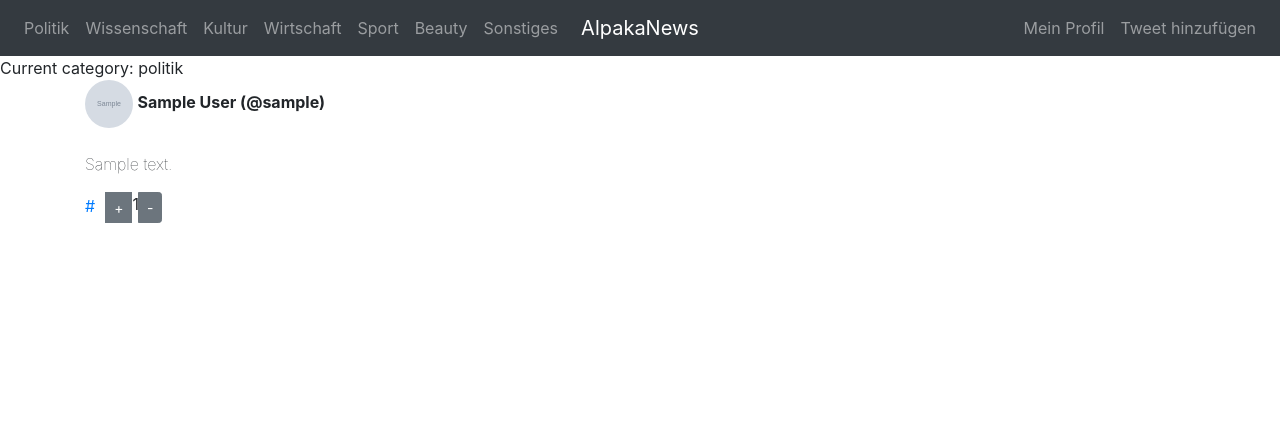
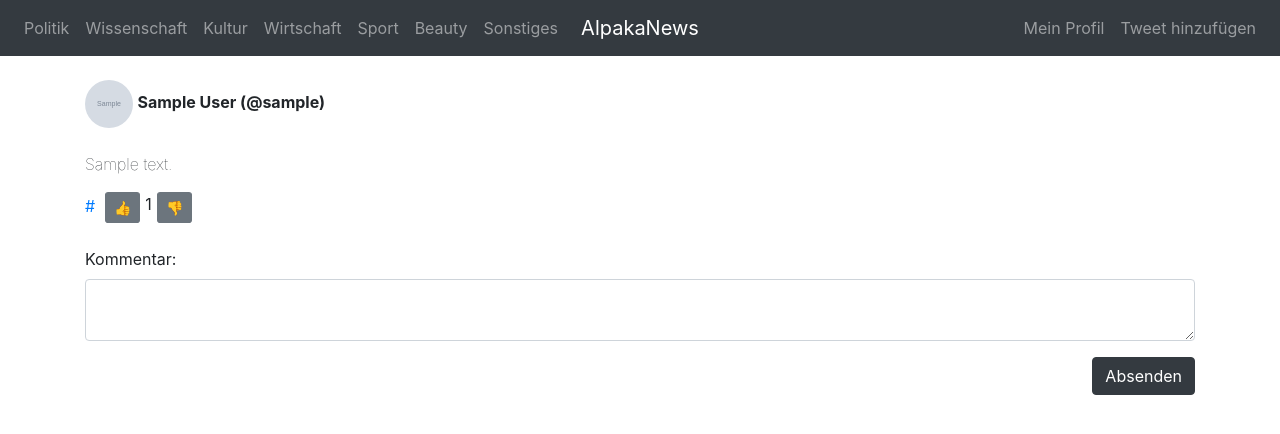
Before and after one commit to Jugendhackt/AlpakaNews, a Django app: page /overview/politik in a window 1280 px wide. Shown: the top 434 px of the page. Run offline with Django 3.2, Linux system fonts and the light colour scheme; tables that the repository leaves empty hold one stand-in row (values such as "Sample post"); grey boxes marked "Sample" are stand-in pictures; parts of the project's set-up code (start-up, migrations or seed data) failed here and were passed over; some libraries are stand-ins or nearby versions.

Commit message:
add comment text area. make the voting buttons fancier

```diff
--- a/tweet_overview/templates/tweet_overview/index.html
+++ b/tweet_overview/templates/tweet_overview/index.html
@@ -1,6 +1,6 @@
 {% extends "base.html" %}
 {% block content %}
-Current category: {{ category }} <br>
+<br>
 <div class="container">
     {% for tweet in tweets %}
     <p>
@@ -11,13 +11,22 @@ Current category: {{ category }} <br>
         <span class="font-weight-lighter">{{ tweet.content }}</span>
 
         {% for source in tweet.source_set.all %}
-            <div class="btn-group btn-group-sm" role="group" aria-label="Basic example">
+            <div class="btn-group  btn-group-sm" role="group" aria-label="Voting">
                 <a href="{{ source.link }}" style="margin-top: 2px;"> {{ source.link }} </a>
-                <a href="{% url 'tweet_overview:vote' source.id 'true' %}" type="button" class="btn btn-secondary" style="margin-left:10px;">+</a>
+
+                <a href="{% url 'tweet_overview:vote' source.id 'true' %}" type="button" class="btn btn-secondary" style="margin-left:10px;margin-right:5px;border-radius:10%;">👍</a>
                 <span>{{source.current_vote_number}}</span>
-                <a href="{% url 'tweet_overview:vote' source.id 'false' %}" type="button" class="btn btn-secondary">-</a>
+                <a href="{% url 'tweet_overview:vote' source.id 'false' %}" type="button" class="btn btn-secondary" style="margin-left:5px;border-radius:10%;">👎</a>
             </div>
         {% endfor %}
+
+        <br><br>
+
+        <div class="form-group">
+            <label for="comment">Kommentar:</label>
+            <textarea class="form-control" id="comment"></textarea>
+        </div>
+        <button type="button" class="btn btn-dark" style="float: right;">Absenden</button>
 
         <br>
     </p>
```
